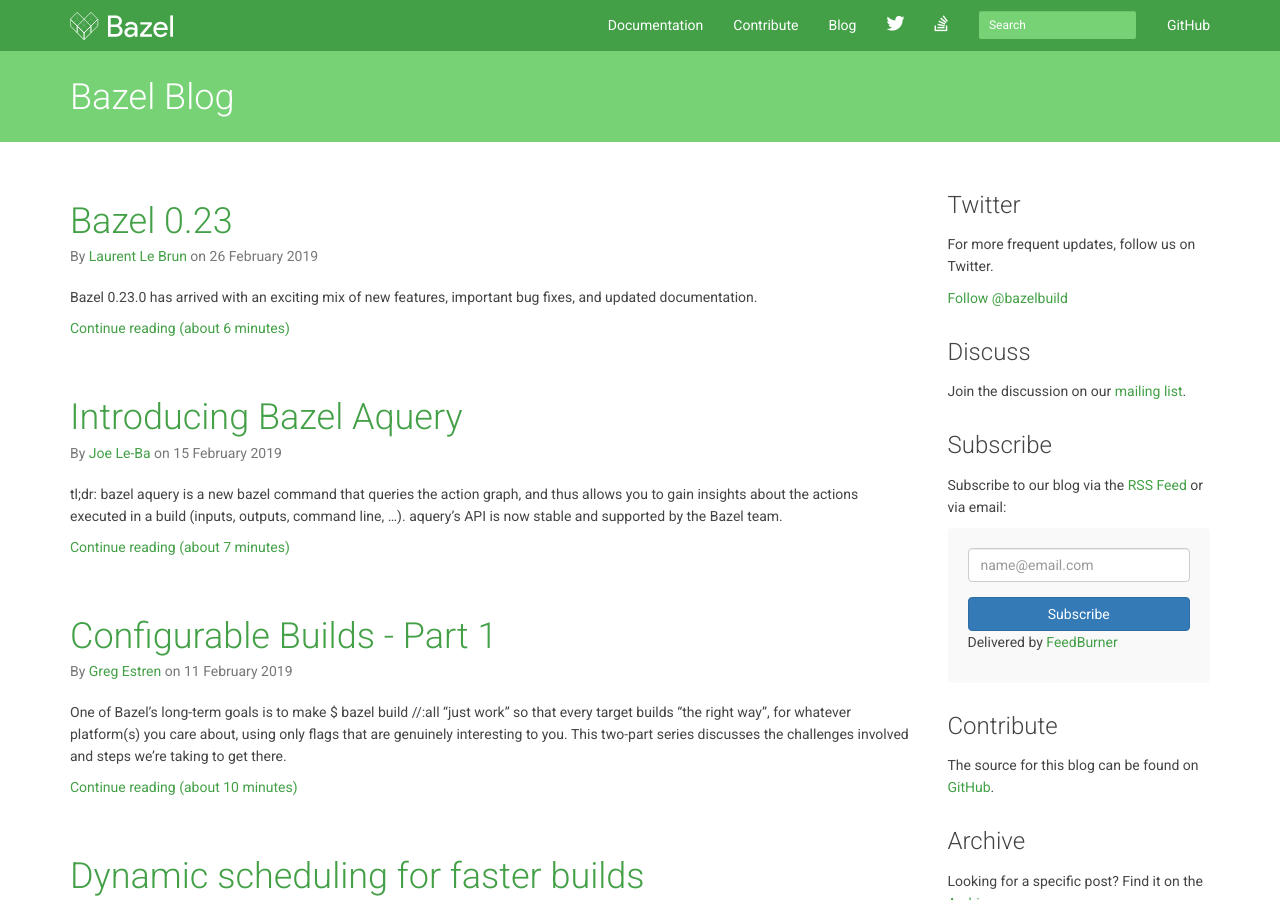
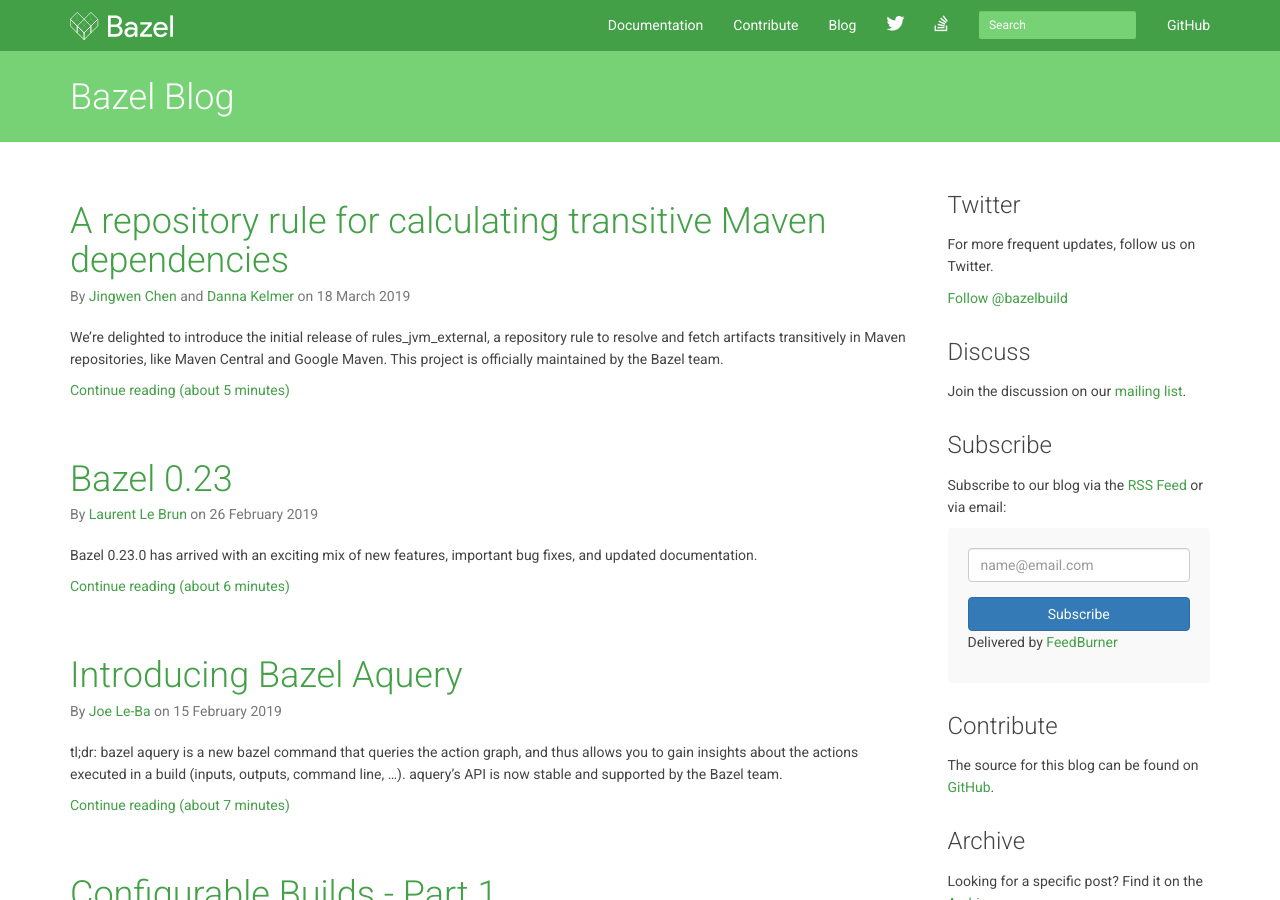
Before and after one commit to bazelbuild/bazel-blog, a Jekyll site: the page built from index.html, in a window 1280 px wide and 900 px high. Built offline with Jekyll 4.4.1, drawn with Linux system fonts in a browser that asks for light colours; nearby versions of some CDN libraries; library files that are not in the unit come from our copies; Markdown is read by kramdown in place of the engine named in the settings; the list of posts is cut into pages by our own code; some of the changed lines change nothing that is shown; some of the changed text lies outside the part shown.

Commit message:
Blogpost for rules_jvm_external

````diff
--- a/_config.yml
+++ b/_config.yml
@@ -64,6 +64,10 @@
   davidstanke:
     - David Stanke
     - https://github.com/davidstanke
+
+  dkelmer:
+    - Danna Kelmer
+    - https://github.com/dkelmer
 
   dslomov:
     - Dmitry Lomov
--- /dev/null
+++ b/_posts/2019-03-18-rules-jvm-external-maven.md
@@ -0,0 +1,159 @@
+---
+layout: posts
+title: "A repository rule for calculating transitive Maven dependencies"
+authors:
+  - jin
+  - dkelmer
+---
+
+We’re delighted to introduce the initial release of
+[`rules_jvm_external`](https://github.com/bazelbuild/rules_jvm_external), a
+repository rule to resolve and fetch artifacts transitively in Maven
+repositories, like Maven Central and Google Maven. This project is officially
+maintained by the Bazel team.
+
+## Background and motivation
+
+Maven integration in Bazel is a large space with many existing robust solutions
+from community members:
+
+* [https://github.com/johnynek/bazel-deps](https://github.com/johnynek/bazel-deps)
+    * Tool to generate Bazel dependencies transitively for Maven artifacts, with
+      Scala and Kotlin support
+* [https://github.com/square/bazel\_maven\_repository](https://github.com/square/bazel_maven_repository)
+    * Repository rule to create an idiomatic Bazel representation of a Maven
+      repository using a pinned list of artifacts, with support for Kotlin and
+      Android dependencies
+* [https://github.com/menny/mabel](https://github.com/menny/mabel)
+    * Tool to generate a Maven dependency graph as a lock file, with support for
+      Kotlin and Android dependencies
+
+Each project approaches the problem slightly differently. Check out those
+projects as well to see their full feature set and determine which solution
+works best for you. It is also possible to wire dependencies up manually using
+rules like `java_import_external` and `aar_import_external`.
+
+## Objectives
+
+We wanted to fulfill two primary objectives with `rules_jvm_external`.
+
+The first is that users should be able to run `bazel build //...`. This means
+that the calculation of the transitive dependencies and their fetching need to
+happen during repository rule execution time. This makes dependency fetching
+transparent to users and reduces onboarding friction to a Bazel-built project.
+
+The second is to provide an interface that is familiar to users with projects
+that depend on Maven repositories. The specification of artifacts in the
+repository rule resembles the specification in the `<dependencies>` tag in a
+Maven POM file or the `dependencies` closure in a Gradle build file. In
+particular, this means that users only need to specify their direct dependencies
+and the rule will handle the rest for them.
+
+## Features and use cases
+
+For the initial release, we are targeting support for Java and Android Java
+projects. The following features are supported:
+
+* Supported on Windows, macOS and Linux
+* JAR and AAR packaging types
+* In-band transitive closure resolution
+* Dependency specification directly in the WORKSPACE file
+* Custom Maven repositories
+* Maven repository authentication with HTTP Basic Authentication
+* Artifact version pinning and resolution
+* Multiple independent closures of versioned artifacts
+    * Not forced to only have one version of an artifact per workspace, although
+      different versions are namespaced by the repository name
+* Source JAR support
+* Dependency exclusion
+
+As part of this, we will no longer be maintaining generate_workspace.
+gmaven_rules, which was designed to be an interim solution, will also be
+replaced by rules_jvm_external. We will be updating existing documentation to
+reflect this over the coming weeks.
+
+## How to use
+
+To start using this project in your Java or Android project, in your WORKSPACE
+file, point to the repository rule:
+
+```python
+load("@bazel_tools//tools/build_defs/repo:http.bzl", "http_archive")
+
+http_archive(
+    name = "rules_jvm_external",
+    strip_prefix = "rules_jvm_external-1.1",
+    sha256 = "ade316ec98ba0769bb1189b345d9877de99dd1b1e82f5a649d6ccbcb8da51c1f",
+    url = "https://github.com/bazelbuild/rules_jvm_external/archive/1.1.zip"
+)
+```
+
+Then the key components of the rule are to specify your direct dependencies
+using the `artifacts` attribute and where those artifacts should come from using
+the `repositories` attribute:
+
+```python
+load("@rules_jvm_external//:defs.bzl", "maven_install")
+
+maven_install(
+    name = "maven",
+    artifacts = [
+        "com.google.guava:guava:27.0-android",
+        "androidx.test.espresso:espresso-core:3.1.1",
+    ],
+    repositories = [
+        "https://maven.google.com",
+        "https://repo1.maven.org/maven2",
+    ],
+    fetch_sources = True,   # Fetch source jars. Defaults to False.
+)
+```
+
+The `maven_install` rule creates targets you can then depend on in your `BUILD`
+files. For example:
+
+```python
+android_library(
+    name = "foo",
+    srcs = ["MyAndroidLib.java"],
+    deps = [
+        "@maven//:androidx_test_espresso_espresso_core"
+        "@maven//:com_google_guava_guava",
+    ],
+)
+```
+
+We have also added a `artifact` helper function to specify the Maven coordinates
+directly. For example, the previous example can be written as:
+
+```python
+
+load("@rules_jvm_external//:defs.bzl", "artifact")
+
+android_library(
+    name = "foo",
+    srcs = ["MyAndroidLib.java"],
+    deps = [
+        artifact("androidx.test.espresso:espresso-core"),
+        artifact("com.google.guava:guava"),
+    ],
+)
+```
+
+## How it works
+
+This rule relies on existing tooling to calculate the transitive closure of
+dependencies. The magic underneath is the [Coursier](https://get-coursier.io/)
+CLI. There is a thin Starlark wrapper that translates the input from the rule
+into a Coursier compatible command line. The CLI returns the calculated
+transitive closure of artifacts which the rule parses and uses it to generate
+BUILD targets.
+
+## Known Limitations
+
+There are some known limitations for this initial release, like artifact
+checksumming and support for Scala and Kotlin-built JARs. We will be addressing
+these in the coming releases.
+
+If you have an issue or want to request for a feature, please [file an
+issue](https://github.com/bazelbuild/rules_jvm_external/) on the repository.
````
